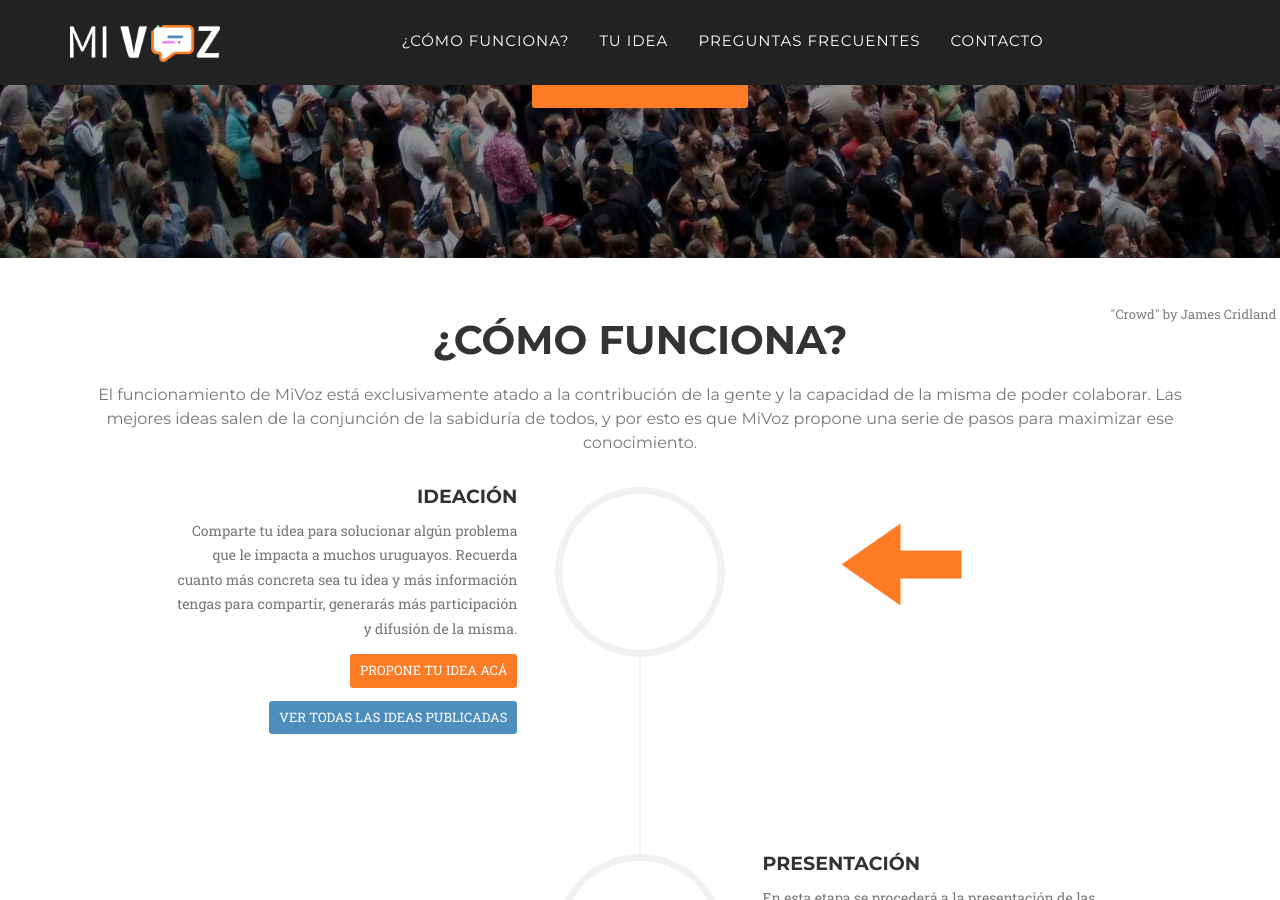
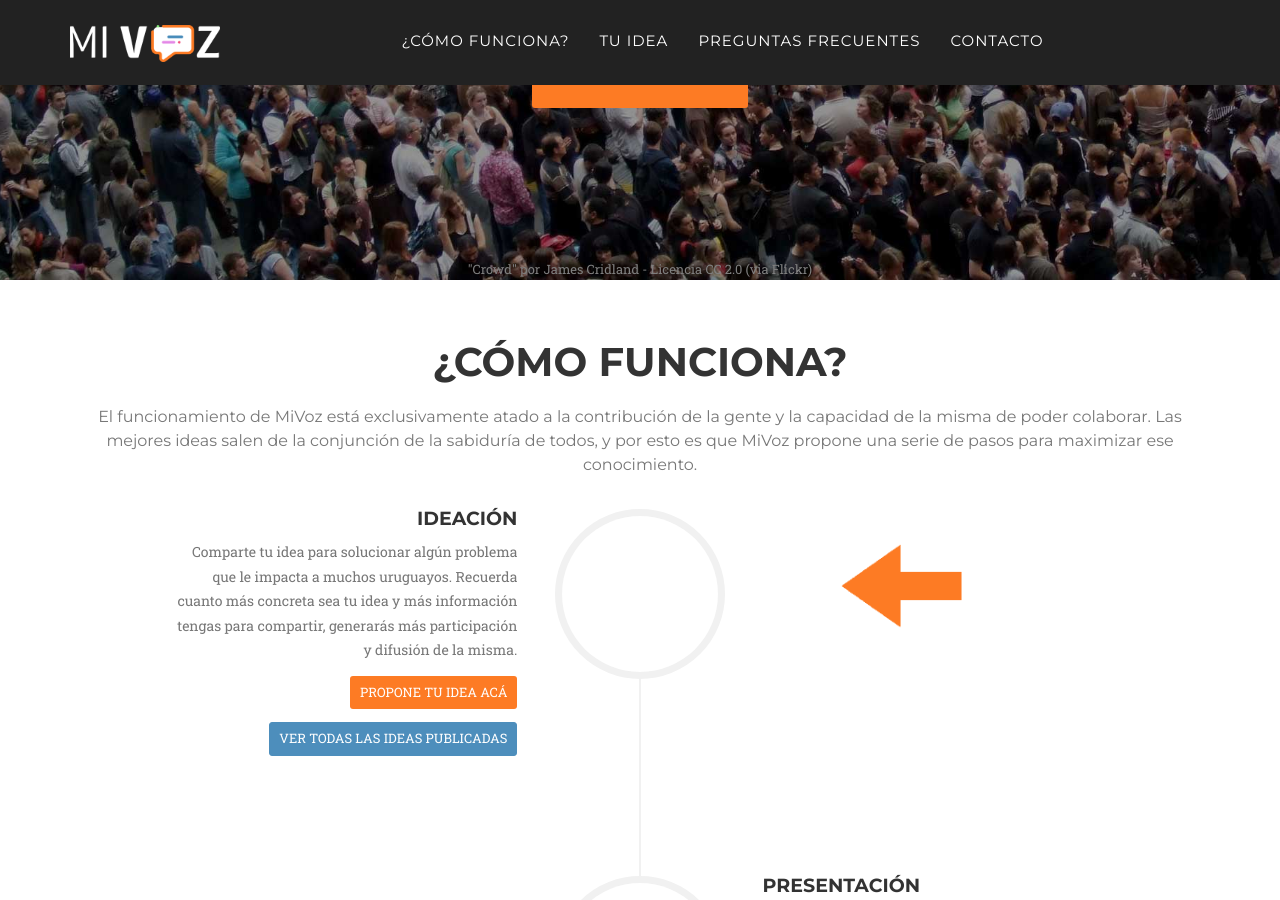
Before and after one commit to PartidoDigital/MiVoz-Web, a Jekyll site: the page built from index.html, in a window 1280 px wide and 900 px high, scrolled down 577 px. Built offline with Jekyll 4.4.1, drawn with Linux system fonts in a browser that asks for light colours; nearby versions of some CDN libraries; some web fonts are replaced.

Commit message:
Update header.html

```diff
--- a/_includes/header.html
+++ b/_includes/header.html
@@ -1,7 +1,7 @@
 {% include navegacion.html %}
 
 <!-- Header -->
-<header>
+<header style="position: relative;">
     <div class="container">
         <div class="intro-text">
             <div class="intro-lead-in">
@@ -12,6 +12,6 @@
             <a href="#como-funciona" class="page-scroll btn btn-xl">Conocer más</a>
         </div>
     </div>
-    <small style="position: absolute;bottom: 0;width: 100%;"><a href="https://www.flickr.com/photos/jamescridland/613445810//?rb=1" target="_blank" style="
-    color: grey;">"Crowd" by James Cridland - Licencia CC 2.0 (via Flickr)</a></small>
+    <small style="position: relative;bottom: 0;width: 100%;"><a href="https://www.flickr.com/photos/jamescridland/613445810//?rb=1" target="_blank" style="
+    color: grey;">"Crowd" por James Cridland - Licencia CC 2.0 (via Flickr)</a></small>
 </header>
```
